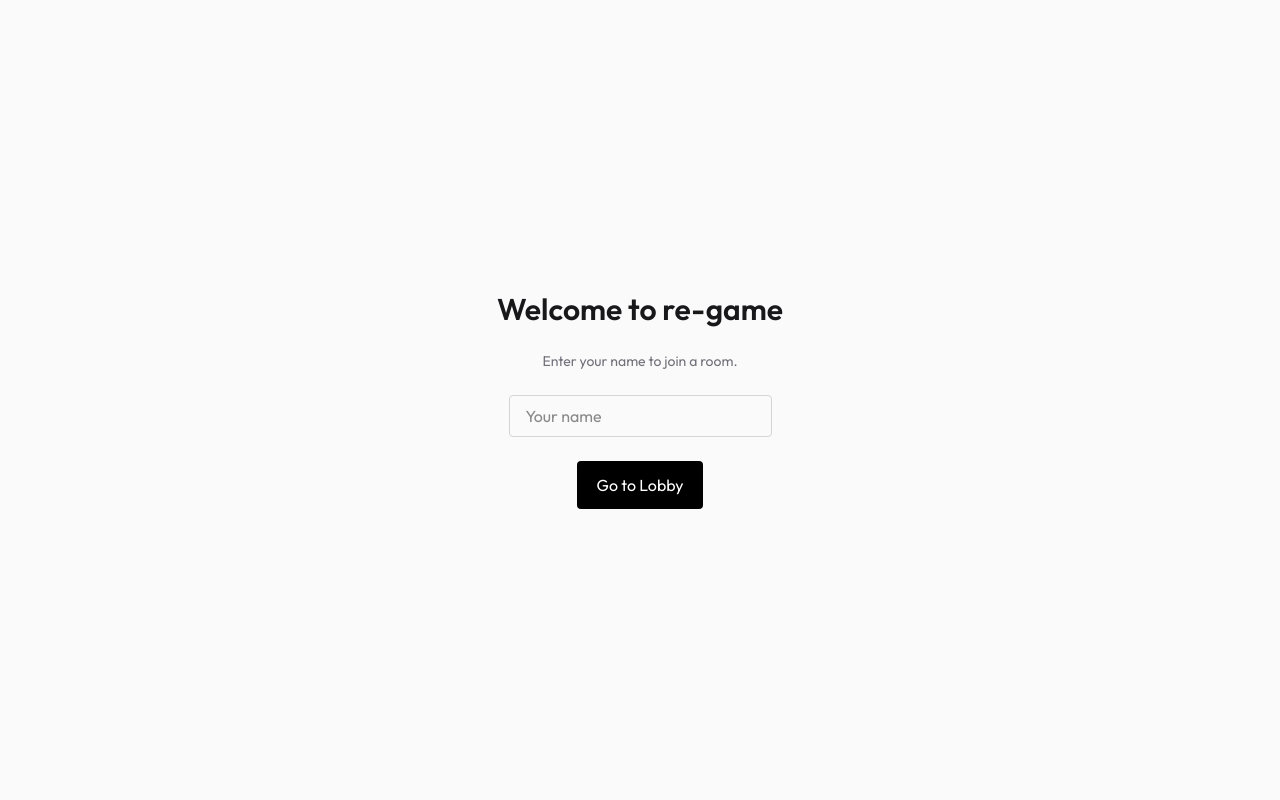
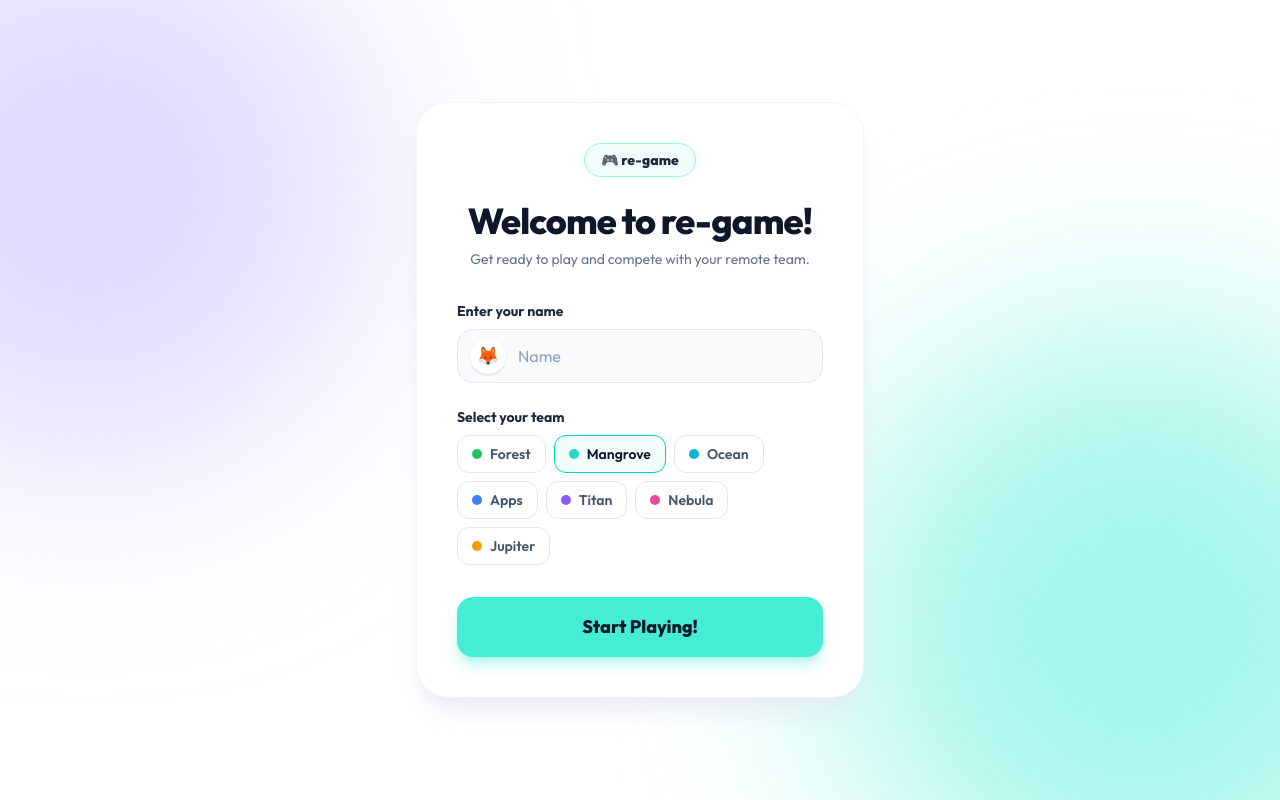
Before and after one commit to ONarochnaya/re-game, a Next.js app: page / in a window 1280 px wide. Built offline with nearby package versions, Linux system fonts and the light colour scheme.

Commit message:
Added design for welcome page

```diff
--- a/app/page.tsx
+++ b/app/page.tsx
@@ -1,12 +1,50 @@
 "use client";
 
-import { useState } from "react";
+import { useEffect, useRef, useState } from "react";
 import { useRouter } from "next/navigation";
+
+// Cosmetic "team" flavor for the welcome screen only — unrelated to the
+// red/blue Codenames Team type, which players pick in-game on Screen 3.
+const TEAMS = [
+  { name: "Forest", color: "#22c55e" },
+  { name: "Mangrove", color: "#2dd4bf" },
+  { name: "Ocean", color: "#06b6d4" },
+  { name: "Apps", color: "#3b82f6" },
+  { name: "Titan", color: "#8b5cf6" },
+  { name: "Nebula", color: "#ec4899" },
+  { name: "Jupiter", color: "#f59e0b" },
+] as const;
+
+const ANIMAL_EMOJIS = [
+  "🐶", "🐱", "🐭", "🐹", "🐰", "🦊", "🐻", "🐼", "🐨", "🐯",
+  "🦁", "🐮", "🐷", "🐸", "🐵", "🐔", "🐧", "🐦", "🦆", "🦉",
+  "🦇", "🐺", "🐗", "🐴", "🦄", "🐝", "🐛", "🦋", "🐌", "🐞",
+  "🐢", "🐍", "🦎", "🐙", "🦑", "🦀", "🐠", "🐬", "🐳", "🦈",
+  "🐊", "🦓", "🦍", "🐘", "🦒", "🐫", "🐑", "🦙", "🐐", "🐕",
+  "🐈", "🦃", "🦚", "🦜", "🐇", "🦝", "🦔",
+];
 
 export default function NameEntryPage() {
   const router = useRouter();
   const [name, setName] = useState("");
+  const [team, setTeam] = useState<string>("Mangrove");
+  const [avatar, setAvatar] = useState<string>("🦊");
+  const [emojiPickerOpen, setEmojiPickerOpen] = useState(false);
   const [error, setError] = useState(false);
+  const emojiPickerRef = useRef<HTMLDivElement>(null);
+
+  useEffect(() => {
+    if (!emojiPickerOpen) return;
+
+    function handleClickOutside(event: MouseEvent) {
+      if (!emojiPickerRef.current?.contains(event.target as Node)) {
+        setEmojiPickerOpen(false);
+      }
+    }
+
+    document.addEventListener("mousedown", handleClickOutside);
+    return () => document.removeEventListener("mousedown", handleClickOutside);
+  }, [emojiPickerOpen]);
 
   function handleContinue() {
     if (!name.trim()) {
@@ -17,13 +55,65 @@ export default function NameEntryPage() {
     // sessionStorage (not localStorage) is intentional: each browser tab keeps
     // its own player name, so multiple tabs on one machine act as multiple people.
     sessionStorage.setItem("reGamePlayerName", name.trim());
+    sessionStorage.setItem("reGamePlayerTeam", team);
     router.push("/lobby");
   }
 
   return (
-    <main className="flex min-h-screen flex-col items-center justify-center gap-6 bg-zinc-50 p-8 text-zinc-900">
-      <h1 className="text-3xl font-semibold">Welcome to re-game</h1>
-      <p className="text-sm text-zinc-500">Enter your name to join a room.</p>
+    <main className="relative flex min-h-screen items-center justify-center overflow-hidden bg-white p-6">
+      <div className="pointer-events-none absolute -left-48 -top-24 h-[560px] w-[560px] rounded-full bg-violet-300/50 blur-[110px]" />
+      <div className="pointer-events-none absolute -bottom-32 -right-40 h-[600px] w-[600px] rounded-full bg-teal-300/50 blur-[110px]" />
+
+      <div className="relative z-10 w-full max-w-md rounded-[32px] border border-slate-100 bg-white p-8 shadow-xl shadow-slate-200/60 sm:p-10">
+        <div className="mb-6 flex justify-center">
+          <span className="inline-flex items-center gap-2 rounded-full border border-teal-200 bg-teal-50 px-4 py-1.5 text-sm font-extrabold text-slate-800">
+            🎮 re-game
+          </span>
+        </div>
+
+        <h1 className="text-center text-3xl font-extrabold tracking-tight text-slate-900 sm:text-4xl">
+          Welcome to re-game!
+        </h1>
+        <p className="mt-2 text-center text-sm text-slate-500">
+          Get ready to play and compete with your remote team.
+        </p>
+
+        <div className="mt-8">
+          <label className="mb-2 block text-sm font-bold text-slate-800">
+            Enter your name
+          </label>
+          <div className="flex items-center gap-3 rounded-2xl border border-slate-200 bg-slate-50 px-3 py-2">
+            <div className="relative shrink-0" ref={emojiPickerRef}>
+              <button
+                type="button"
+                onClick={() => setEmojiPickerOpen((open) => !open)}
+                aria-haspopup="true"
+                aria-expanded={emojiPickerOpen}
+                aria-label="Choose an avatar emoji"
+                className="flex h-9 w-9 items-center justify-center rounded-full bg-white text-lg shadow-sm ring-1 ring-transparent transition hover:ring-teal-300"
+              >
+                {avatar}
+              </button>
+              {emojiPickerOpen && (
+                <div className="absolute left-0 top-full z-20 mt-2 grid max-h-48 w-56 grid-cols-6 gap-1 overflow-y-auto rounded-xl border border-slate-200 bg-white p-2 shadow-xl">
+                  {ANIMAL_EMOJIS.map((emoji) => (
+                    <button
+                      key={emoji}
+                      type="button"
+                      onClick={() => {
+                        setAvatar(emoji);
+                        setEmojiPickerOpen(false);
+                      }}
+                      className={`flex h-8 w-8 items-center justify-center rounded-lg text-lg transition hover:bg-teal-50 ${
+                        avatar === emoji ? "bg-teal-100" : ""
+                      }`}
+                    >
+                      {emoji}
+                    </button>
+                  ))}
+                </div>
+              )}
+            </div>
             <input
               type="text"
               value={name}
@@ -31,18 +121,51 @@ export default function NameEntryPage() {
                 setName(e.target.value);
                 setError(false);
               }}
-        placeholder="Your name"
-        className="rounded border border-zinc-300 px-4 py-2"
+              placeholder="Name"
+              className="w-full flex-1 bg-transparent py-1.5 text-slate-900 placeholder:text-slate-400 focus:outline-none"
             />
+          </div>
           {error && (
-        <p className="text-sm text-red-500">Enter a name to continue.</p>
+            <p className="mt-2 text-sm text-red-500">Enter your name to continue.</p>
           )}
+        </div>
+
+        <div className="mt-6">
+          <label className="mb-2 block text-sm font-bold text-slate-800">
+            Select your team
+          </label>
+          <div className="flex flex-wrap gap-2">
+            {TEAMS.map((t) => {
+              const selected = team === t.name;
+              return (
+                <button
+                  key={t.name}
+                  type="button"
+                  onClick={() => setTeam(t.name)}
+                  className={`flex items-center gap-2 rounded-xl border px-3.5 py-2 text-sm font-semibold transition ${
+                    selected
+                      ? "border-teal-400 bg-teal-50 text-slate-900"
+                      : "border-slate-200 text-slate-600 hover:border-slate-300"
+                  }`}
+                >
+                  <span
+                    className="h-2.5 w-2.5 rounded-full"
+                    style={{ backgroundColor: t.color }}
+                  />
+                  {t.name}
+                </button>
+              );
+            })}
+          </div>
+        </div>
+
         <button
           onClick={handleContinue}
-        className="rounded bg-black px-5 py-3 text-white transition hover:bg-zinc-800 dark:bg-white dark:text-black"
+          className="mt-8 w-full rounded-2xl bg-teal-300 py-4 text-lg font-extrabold text-slate-900 shadow-lg shadow-teal-300/40 transition hover:bg-teal-200 active:scale-[0.99]"
         >
-        Go to Lobby
+          Start Playing!
         </button>
+      </div>
     </main>
   );
 }
```
Lines whose indentation alone changed are shown as unchanged.
